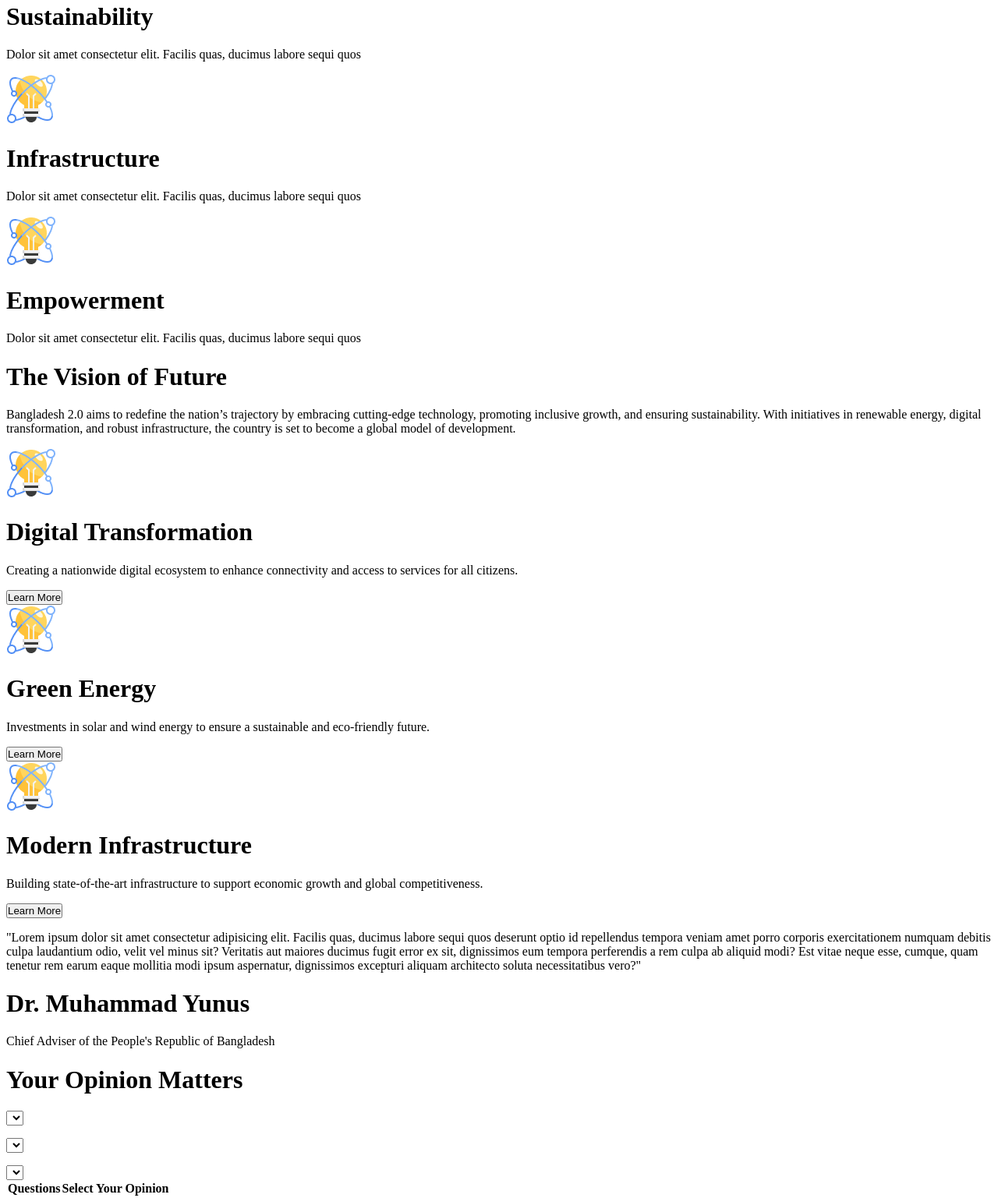
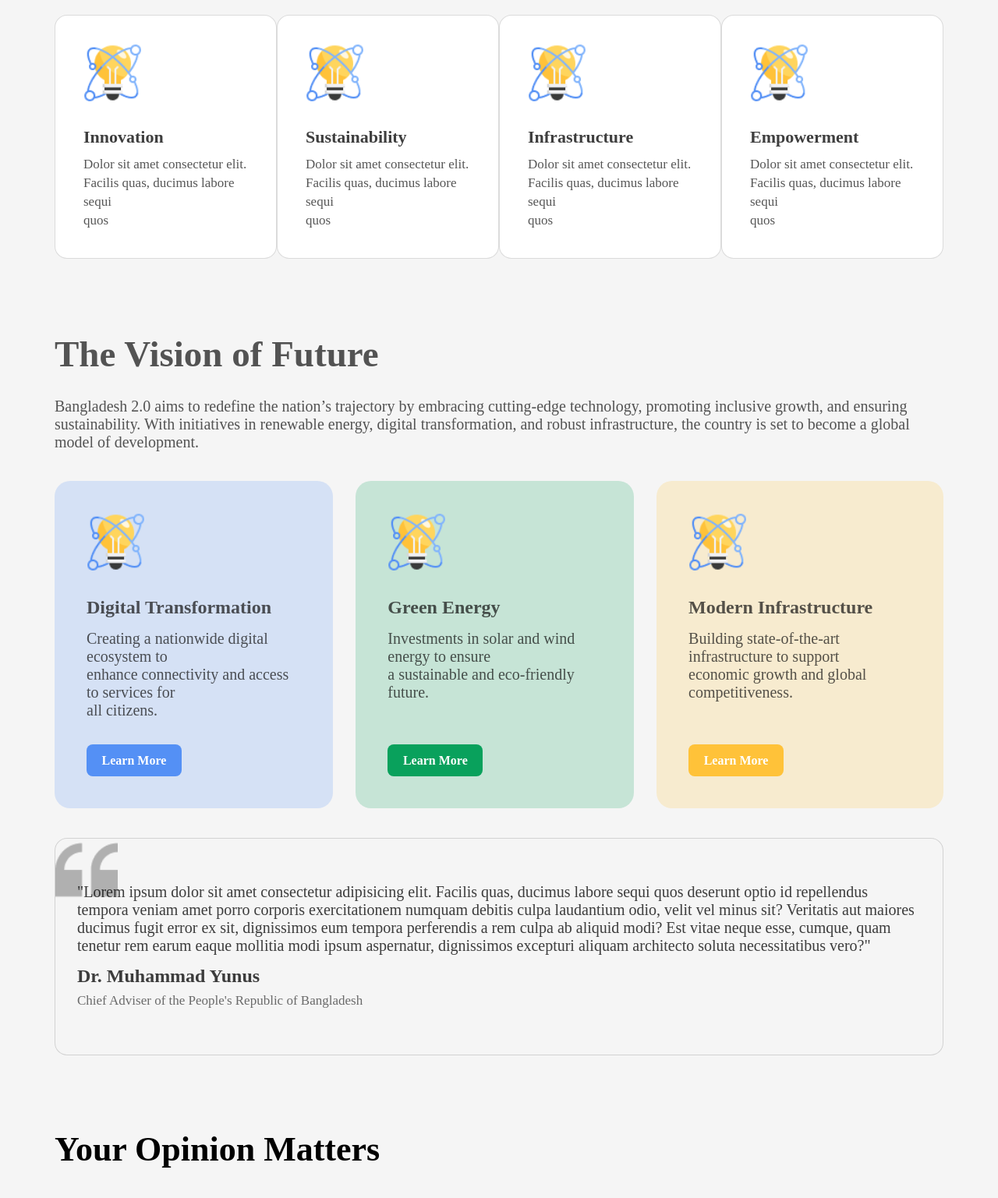
Before and after one commit to tasinvoid/B11A1, a plain HTML site: page index.html in a window 1280 px wide. Shown: the part 971-2508 px from the top of the page at 78% size. Drawn offline with Linux system fonts and the light colour scheme.

Commit message:
finished half css

```diff
--- a/index.html
+++ b/index.html
@@ -12,59 +12,59 @@
     <main>
         <nav>
             <h1>Bangladesh 2.0</h1>
-            <button>Sign In</button>
+            <button id="signIn">Sign In</button>
         </nav>
 
         <div id="hero-content">
             <div>
-                <p>Bangladesh 2.0</p>
-                <h1>Idea , innovation , vision and challenges in New Bangladesh.</h1>
-                <button>Explore New Bangladesh</button>
+                <p id="hero-pre-title">Bangladesh 2.0</p>
+                <h1 id="hero-title">Idea , innovation ,<br> vision and challenges in <br>New Bangladesh.</h1>
+                <button id="hero-btn">Explore New Bangladesh</button>
             </div>
-            <div>
-                <img src="/assets/hero.png" alt="" />
+            <div id="hero-img-container">
+                <img id="hero-img" src="/assets/hero.png" alt="" />
             </div>
         </div>
 
-        <div>
+        <div id="pillar-card-container">
             <h1>Pillars of "Bangladesh 2.0"</h1>
-            <div id="cards">
-                <div class="card">
-                    <img src="/assets/card-icon.png" alt="" />
-                    <h1>Innovation</h1>
-                    <p>
-                        Dolor sit amet consectetur elit. Facilis quas, ducimus labore sequi
+            <div id="pillar-cards">
+                <div class="pillar-card">
+                    <img class="card-icon" src="/assets/card-icon.png" alt="" />
+                    <h1 class="pillar-card-heading">Innovation</h1>
+                    <p class="pillar-card-text">
+                        Dolor sit amet consectetur elit.<br> Facilis quas, ducimus labore sequi <br>
                         quos
                     </p>
                 </div>
-                <div class="card">
-                    <img src="/assets/card-icon.png" alt="" />
-                    <h1>Sustainability</h1>
-                    <p>
-                        Dolor sit amet consectetur elit. Facilis quas, ducimus labore sequi
+                <div class="pillar-card">
+                    <img class="card-icon" src="/assets/card-icon.png" alt="" />
+                    <h1 class="pillar-card-heading">Sustainability</h1>
+                    <p class="pillar-card-text">
+                        Dolor sit amet consectetur elit.<br> Facilis quas, ducimus labore sequi <br>
                         quos
                     </p>
                 </div>
-                <div class="card">
-                    <img src="/assets/card-icon.png" alt="" />
-                    <h1>Infrastructure</h1>
-                    <p>
-                        Dolor sit amet consectetur elit. Facilis quas, ducimus labore sequi
+                <div class="pillar-card">
+                    <img class="card-icon" src="/assets/card-icon.png" alt="" />
+                    <h1 class="pillar-card-heading">Infrastructure</h1>
+                    <p class="pillar-card-text">
+                        Dolor sit amet consectetur elit.<br> Facilis quas, ducimus labore sequi <br>
                         quos
                     </p>
                 </div>
-                <div class="card">
-                    <img src="/assets/card-icon.png" alt="" />
-                    <h1>Empowerment</h1>
-                    <p>
-                        Dolor sit amet consectetur elit. Facilis quas, ducimus labore sequi
+                <div class="pillar-card">
+                    <img class="card-icon" src="/assets/card-icon.png" alt="" />
+                    <h1 class="pillar-card-heading">Empowerment</h1>
+                    <p class="pillar-card-text">
+                        Dolor sit amet consectetur elit.<br> Facilis quas, ducimus labore sequi <br>
                         quos
                     </p>
                 </div>
             </div>
         </div>
 
-        <div>
+        <div id="vision-container">
             <h1>The Vision of Future</h1>
             <p>
                 Bangladesh 2.0 aims to redefine the nation’s trajectory by embracing
@@ -73,38 +73,47 @@
                 transformation, and robust infrastructure, the country is set to become
                 a global model of development.
             </p>
+            <div id="vision-card-container">
+                <div class="vision-card" id="blue-vision-card">
                     <div>
-                <div>
-                    <img src="/assets/card-icon.png" alt="" />
-                    <h1>Digital Transformation</h1>
+                        <img class="card-icon" src="/assets/card-icon.png" alt="" />
+                        <h1 class="vision-card-heading">Digital Transformation</h1>
                         <p>
-                        Creating a nationwide digital ecosystem to enhance connectivity and
-                        access to services for all citizens.
+                            Creating a nationwide digital ecosystem to<br>enhance connectivity and
+                            access to services for<br>all citizens.
                         </p>
+                    </div>
+
                     <button>Learn More</button>
                 </div>
+                <div class="vision-card" id="green-vision-card">
                     <div>
-                    <img src="/assets/card-icon.png" alt="" />
-                    <h1>Green Energy</h1>
+                        <img class="card-icon" src="/assets/card-icon.png" alt="" />
+                        <h1 class="vision-card-heading">Green Energy</h1>
                         <p>
-                        Investments in solar and wind energy to ensure a sustainable and
+                            Investments in solar and wind energy to ensure <br>a sustainable and
                             eco-friendly future.
                         </p>
+                    </div>
+
                     <button>Learn More</button>
                 </div>
+                <div class="vision-card" id="orange-vision-card">
                     <div>
-                    <img src="/assets/card-icon.png" alt="" />
-                    <h1>Modern Infrastructure</h1>
+                        <img class="card-icon" src="/assets/card-icon.png" alt="" />
+                        <h1 class="vision-card-heading">Modern Infrastructure</h1>
                         <p>
-                        Building state-of-the-art infrastructure to support economic growth
+                            Building state-of-the-art infrastructure to support<br>economic growth
                             and global competitiveness.
                         </p>
+                    </div>
+
                     <button>Learn More</button>
                 </div>
             </div>
         </div>
 
-        <div>
+        <div id="yunus-container">
             <p>
                 "Lorem ipsum dolor sit amet consectetur adipisicing elit. Facilis quas,
                 ducimus labore sequi quos deserunt optio id repellendus tempora veniam
@@ -116,40 +125,41 @@
                 necessitatibus vero?"
             </p>
             <h1>Dr. Muhammad Yunus</h1>
-            <p>Chief Adviser of the People's Republic of Bangladesh</p>
+            <p id="yunus-sign">Chief Adviser of the People's Republic of Bangladesh</p>
         </div>
 
-        <div>
+        <div id="opinion-container">
             <h1>Your Opinion Matters</h1>
-            <div>
+            <div id="table-container">
                 <table>
                     <tr>
                         <th>Questions</th>
                         <th>Select Your Opinion</th>
                     </tr>
                     <tr>
-                        <p></p>
-                        <select name="" id="">
-                            <option value=""></option>
-                            <option value=""></option>
-                            <option value=""></option>
-                        </select>
+                        <td>Do you believe Bangladesh is on the right path toward becoming a developed nation?</td>
+                        <td><select name="" id="">
+                            <option value="">Yes,I Agree</option>
+                            <option value="">No</option>
+                            <option value="">No</option>
+                        </select></td>
+
                     </tr>
                     <tr>
-                        <p></p>
-                        <select name="" id="">
-                            <option value=""></option>
-                            <option value=""></option>
-                            <option value=""></option>
-                        </select>
+                        <td>Do you believe Bangladesh is on the right path toward becoming a developed nation?</td>
+                        <td><select name="" id="">
+                            <option value="">Yes,I Agree</option>
+                            <option value="">No</option>
+                            <option value="">No</option>
+                        </select></td>
                     </tr>
                     <tr>
-                        <p></p>
-                        <select name="" id="">
-                            <option value=""></option>
-                            <option value=""></option>
-                            <option value=""></option>
-                        </select>
+                        <td>Do you believe Bangladesh is on the right path toward becoming a developed nation?</td>
+                        <td><select name="" id="">
+                            <option value="">Yes,I Agree</option>
+                            <option value="">No</option>
+                            <option value="">No</option>
+                        </select></td>
                     </tr>
                 </table>
             </div>
--- a/style.css
+++ b/style.css
@@ -1,5 +1,206 @@
-*{
-    padding: 0;
-    margin: 60;
-    box-sizing: border-box;
+* {
+  padding: 0;
+  margin: 0;
+  box-sizing: border-box;
+  font-family: Fira Sans;
 }
+body {
+  margin: 70px;
+  background-color: rgb(245, 245, 245);
+}
+nav {
+  display: flex;
+  justify-content: space-between;
+  margin: 29px 0;
+}
+#signIn {
+  width: 136px;
+  height: 62px;
+  box-sizing: border-box;
+  border: 1px solid rgb(0, 106, 80);
+  border-radius: 9px;
+  font-size: 22px;
+  font-weight: 600;
+  line-height: 22px;
+  color: rgb(0, 106, 80);
+}
+#hero-content {
+  height: 660px;
+  padding: 137px 70px;
+  background-color: rgb(198, 228, 214);
+  border-radius: 29px;
+  display: flex;
+  gap: 76px;
+  justify-content: space-between;
+}
+#hero-title {
+  color: rgb(14, 14, 14);
+  font-family: Fira Sans;
+  font-size: 66px;
+  font-weight: 700;
+  line-height: 67px;
+}
+#hero-pre-title {
+  font-size: 28px;
+  font-weight: 500;
+  color: rgba(14, 14, 14, 0.5);
+}
+#hero-btn {
+  font-size: 18px;
+  font-weight: 600;
+  color: rgb(255, 255, 255);
+  border-radius: 8px;
+  background: rgb(0, 106, 80);
+  padding: 17px 34px 17px 34px;
+  border: none;
+  margin-top: 29px;
+}
+#hero-img {
+  height: 472px;
+  width: 560px;
+}
+#hero-img-container {
+  display: flex;
+  align-items: center;
+  justify-content: center;
+}
+#pillar-card-container {
+  margin: 95px 0;
+}
+#pillar-cards {
+  margin-top: 37px;
+  display: flex;
+  justify-content: space-between;
+}
+.pillar-card {
+  border: 1px solid rgba(14, 14, 14, 0.15);
+  border-radius: 16px;
+  background: rgb(255, 255, 255);
+  padding: 36px;
+}
+.pillar-card-heading {
+  color: rgba(14, 14, 14, 0.8);
+  font-family: Fira Sans;
+  font-size: 22px;
+  font-weight: 700;
+  margin-top: 28px;
+  margin-bottom: 10px;
+}
+.pillar-card-text {
+  color: rgba(14, 14, 14, 0.7);
+  font-family: Fira Sans;
+  font-size: 17px;
+  font-weight: 400;
+  line-height: 24px;
+}
+.card-icon {
+  height: 75px;
+  width: 75px;
+}
+#vision-card-container {
+  margin: 38px 0;
+}
+.vision-card {
+  padding: 41px;
+  display: flex;
+  flex-direction: column;
+  justify-content: space-between;
+  gap: 32px;
+  border-radius: 20px;
+}
+#vision-container > h1 {
+  font-size: 47px;
+  font-weight: 700;
+  margin-bottom: 29px;
+}
+#vision-container,
+.vision-card > p {
+  color: rgba(14, 14, 14, 0.7);
+  font-family: Fira Sans;
+  font-size: 20px;
+  font-weight: 400;
+}
+#vision-card-container {
+  display: flex;
+  gap: 29px;
+}
+.vision-card-heading {
+  font-size: 24px;
+  font-weight: 700;
+  margin-top: 28px;
+  margin-bottom: 15px;
+}
+.vision-card > button {
+  width: 122px;
+  height: 41px;
+  border-radius: 8px;
+  border: none;
+  font-size: 16px;
+  font-weight: 600;
+  color: white;
+}
+#blue-vision-card {
+  background-color: rgba(84, 144, 245, 0.2);
+}
+#blue-vision-card > button {
+  background-color: rgb(84, 144, 245);
+}
+#green-vision-card {
+  background-color: rgb(198, 228, 214);
+}
+#green-vision-card > button {
+  background-color: rgb(9, 161, 92);
+}
+#orange-vision-card {
+  background-color: rgb(247, 235, 207);
+}
+#orange-vision-card > button {
+  background-color: rgb(255, 194, 57);
+}
+#yunus-container {
+  border: 1px solid rgba(14, 14, 14, 0.15);
+  border-radius: 16px;
+  padding: 57px 28px;
+  color: rgba(14, 14, 14, 0.8);
+  font-family: Fira Sans;
+  font-size: 20px;
+  font-weight: 400;
+
+  background-image: url(/assets/quote-bg.png);
+  background-repeat: no-repeat;
+  background-size: 80px;
+}
+
+#yunus-container > h1 {
+  color: rgba(14, 14, 14, 0.8);
+  font-family: Fira Sans;
+  font-size: 24px;
+  font-weight: 600;
+  margin-top: 14px;
+  margin-bottom: 6px;
+}
+#yunus-sign {
+  color: rgba(14, 14, 14, 0.6);
+  font-family: Fira Sans;
+  font-size: 17px;
+  font-weight: 400;
+  line-height: 24px;
+}
+#opinion-container{
+    margin: 95px 0;
+}
+#opinion-container > h1 {
+  font-size: 44px;
+  font-weight: 700;
+  margin-bottom: 30px;
+}
+#table-container{
+    margin:38px;
+    background-color: ;
+}
+tr>th{
+    font-size: 24px;
+    border: 1px solid rgba(14, 14, 14, 0.15);
+background: rgb(198, 228, 214);
+padding: 28px;
+}
```
Lines whose indentation alone changed are shown as unchanged.
